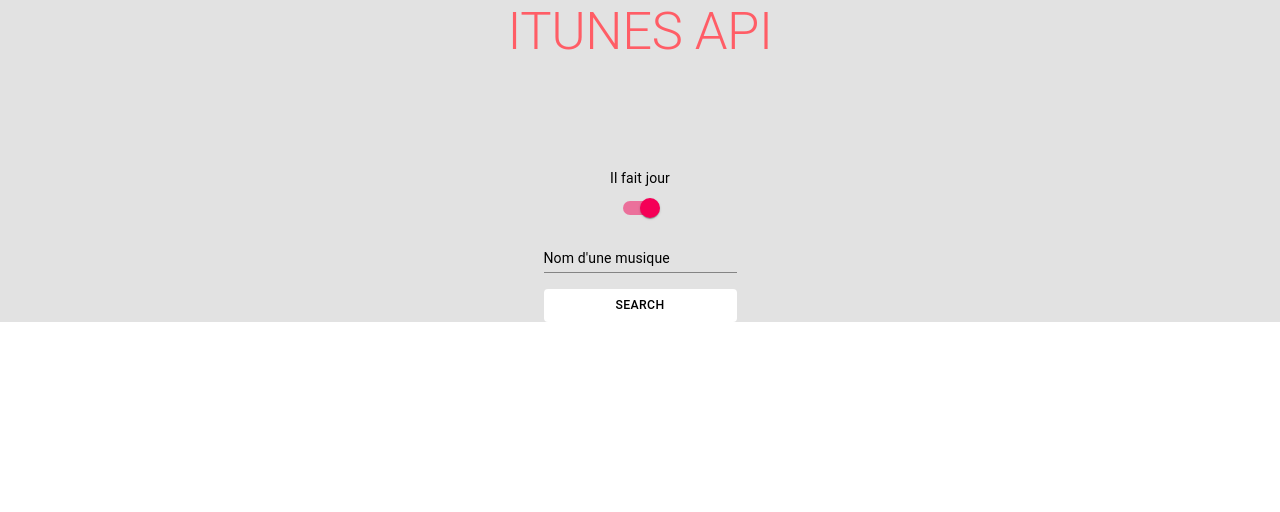
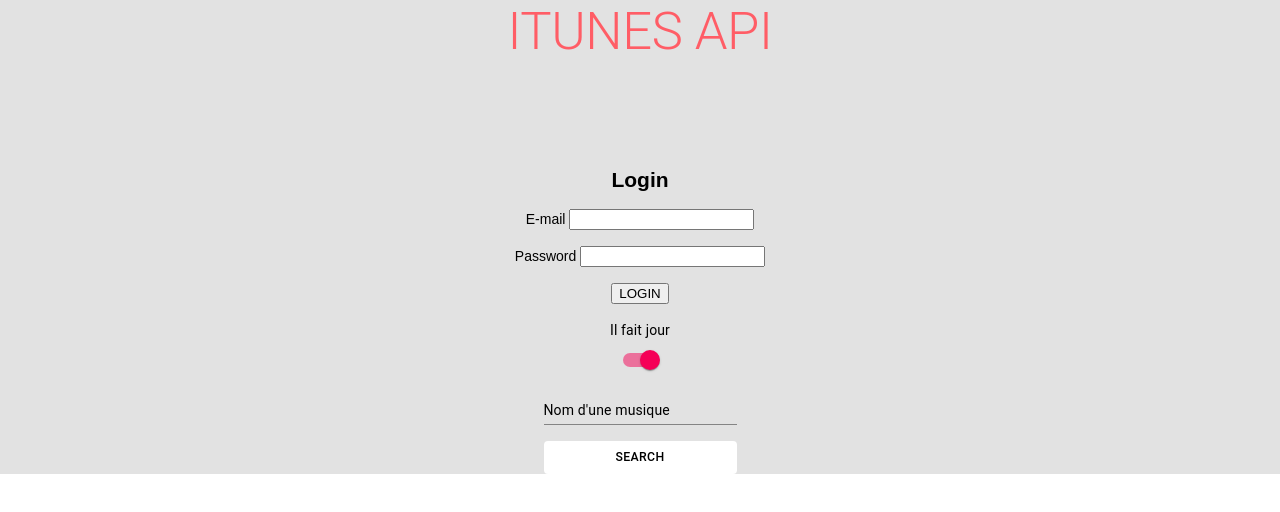
Before and after one commit to BenoitMtr/iTunesReact, a React (Create React App) app: page / in a window 1280 px wide. Shown: the top 512 px of the page. Built offline with nearby package versions, Linux system fonts and the light colour scheme.

Commit message:
Add simple form

```diff
--- a/src/App.js
+++ b/src/App.js
@@ -9,6 +9,7 @@
 import {  } from 'react-router'
 import { BrowserRouter, Route, Switch } from 'react-router-dom'
 import Songdetail from './components/song_detail'
+import Form from './components/Form'
 
 function App() {
     const { theme } = useContext(ThemeContext)
@@ -22,7 +23,7 @@
         >
             <BrowserRouter>
                 <Switch>
-                    <Route exact path="/" render={() => <Itunes/>}>
+                    <Route exact path="/" render={() =>  <Itunes/> }>
                     </Route>
                     <Route path="/song_detail" render={() => <Songdetail />}>
                     </Route>
--- /dev/null
+++ b/src/components/Form.js
@@ -0,0 +1,75 @@
+import React, { useState } from 'react'
+import LoginForm from './LoginForm'
+
+function Form() {
+
+    const Utilisateurs = [
+    {
+        login :"User1",
+        email: "user1@gmail.com",
+        password: "user1"
+    },
+    {
+        login:"User2",
+        email: "user2@gmail.com",
+        password: "user2"
+    },
+    {
+        login:"User3",
+        email: "user3@gmail.com",
+        password: "user3"
+    },
+    {
+        login:"User4",
+        email: "user4@gmail.com",
+        password: "user4"
+    }
+    ];
+
+
+    const [user, setUser] = useState({ login:"",email: "", password: "" });
+    const [error, setError] = useState("");
+
+    const Login = details => {
+        console.log(details);
+
+        Utilisateurs.forEach(user =>{
+           if (details.email == user.email && details.password == user.password){
+               setUser({
+                   login : user.login,
+                   name: details.email,
+                   email: details.password
+               });
+           }
+           else if (details.email == "" || details.password == "") {
+               console.log("Il faut renseigner au moins un champ")
+               setError("Il faut renseigner au moins un champ")
+
+           }
+           else {
+               console.log("Pas le bon user")
+           }
+        });
+    }
+
+    const Logout = () => {
+        setUser({login :"",email: "",password:""});
+        console.log("Logout");
+    }
+
+    return (
+        <div>
+            {(user.email != "") ? (
+                <div>
+                    <h2> Bienvenue <span> {user.login}</span></h2>
+                    <button onClick={Logout}> Déconnexion </button>
+                </div>
+
+            ) : (
+                <LoginForm Login={Login} error={error} />
+            )}
+        </div>
+    );
+}
+
+export default Form;
--- /dev/null
+++ b/src/components/LoginForm.js
@@ -0,0 +1,30 @@
+import React, { useState } from 'react'
+
+function LoginForm({Login}, error) {
+    const [details, setDetails] = useState({name:"",email:"",password:""});
+
+    const submitHandler = e => {
+        e.preventDefault();
+        Login(details)
+    }
+
+    return (
+        <form onSubmit={submitHandler}>
+            <div>
+                <h2>Login</h2>
+                {/* ERROR! */}
+                <label> E-mail </label>
+                <input type="text" name="e-mail" id="e-mail" onChange={e => setDetails({...details, email:e.target.value})} value={details.email}/>
+            </div>
+            <br/>
+            <div>
+                <label> Password </label>
+                <input type="password" name="password" id="password" onChange={e => setDetails({...details, password:e.target.value})} value={details.password}/>
+            </div>
+            <br/>
+            <input type="submit" value="LOGIN"/>
+        </form>
+    )
+}
+
+export default LoginForm
--- a/src/components/iTunes.js
+++ b/src/components/iTunes.js
@@ -16,6 +16,7 @@
 import { render } from '@testing-library/react'
 import { BrowserRouter, Link } from 'react-router-dom'
 import { Route, Switch } from 'react-router'
+import Form from './Form'
 
 const API = 'https://itunes.apple.com/search'
 
@@ -149,7 +150,6 @@
 
     return (
         <div className="app">
-
             <Typography
                 variant="h2"
                 className={classNames([css.lightTitleStyle], {
@@ -159,6 +159,8 @@
             >
                 ITUNES API
             </Typography>
+            <Form/>
+            <br/>
             <FormControlLabel
                 className={classNames([], {
                     [css.lightText]: theme === 'light',
```
